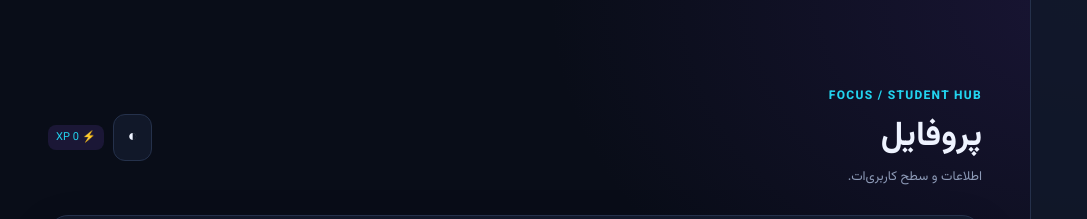
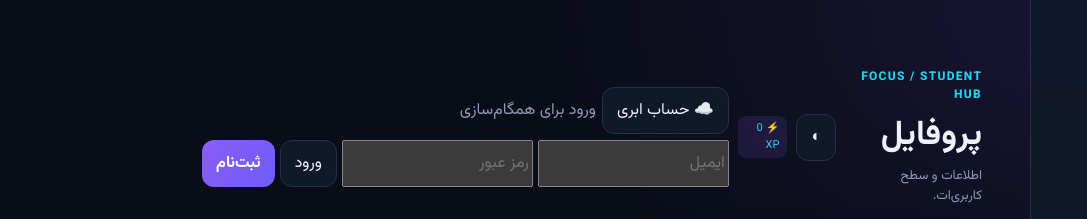
Before and after one commit to Brotex-dvplr/Focus, a plain HTML site: page profile.html in a window 1280 px wide. Shown: the top 219 px of the page, 0-1087 px from the left. Drawn offline with nearby package versions, Linux system fonts and the light colour scheme.

Commit message:
Connect profile.html to Supabase auth

```diff
--- a/profile.html
+++ b/profile.html
@@ -1,2 +1,2 @@
 <!doctype html>
-<html lang="fa" dir="rtl"><head><meta charset="utf-8"><meta name="viewport" content="width=device-width,initial-scale=1"><meta name="theme-color" content="#090d18"><meta name="description" content="FOCUS؛ برنامه‌ریز و ابزار تمرکز برای دانش‌آموزان"><title>پروفایل | FOCUS</title><link rel="stylesheet" href="css/style.css"></head><body data-page="profile"><div id="app"></div><script src="js/app.js"></script></body></html>
+<html lang="fa" dir="rtl"><head><meta charset="utf-8"><meta name="viewport" content="width=device-width,initial-scale=1"><meta name="theme-color" content="#090d18"><meta name="description" content="FOCUS؛ برنامه‌ریز و ابزار تمرکز برای دانش‌آموزان"><title>پروفایل | FOCUS</title><link rel="stylesheet" href="css/style.css"></head><body data-page="profile"><div id="app"></div><script src="js/app.js"></script><script src="https://cdn.jsdelivr.net/npm/@supabase/supabase-js@2"></script><script src="js/supabase-auth.js"></script></body></html>
```
